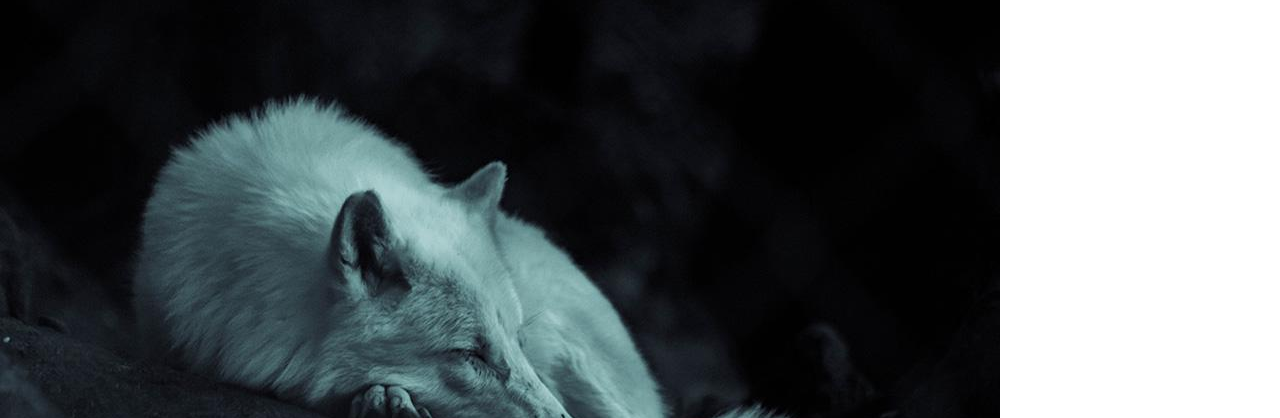
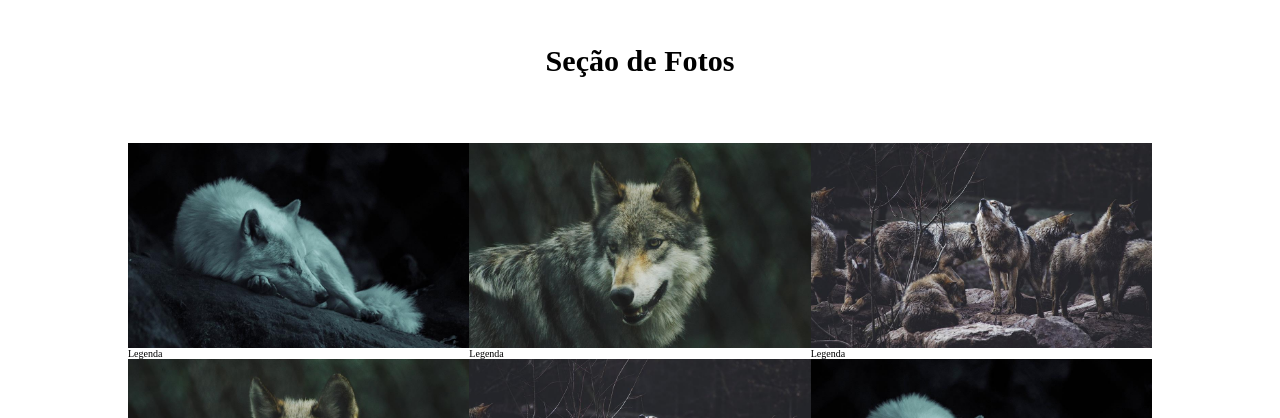
Before and after one commit to 1TDSPF/pf0670, a plain HTML site: page index.html in a window 1280 px wide. Shown: the part 382-800 px from the top of the page. Drawn offline with Linux system fonts and the light colour scheme.

Commit message:
Estilo especifico do conteúdo.

```diff
--- a/css/estilo.css
+++ b/css/estilo.css
@@ -44,3 +44,33 @@ html{
     color: #000000;
     background-color: #fff;
 }
+
+.tit-sec{
+    text-align: center;
+    font-size: 3rem;
+    margin: 5% 0;
+}
+
+.conteudo{
+    display: flex;
+    flex-wrap: wrap;
+    max-width: 80vw;
+    margin: 0 auto;
+}
+
+.conteudo img{
+    max-width: 100%;
+    display: block;
+}
+
+.conteudo > div{
+    flex-grow: 1;
+    flex-shrink: 1;
+    flex-basis: 300px;
+}
+
+
+/*
+    vw = view width
+    vh = view height
+*/
```
